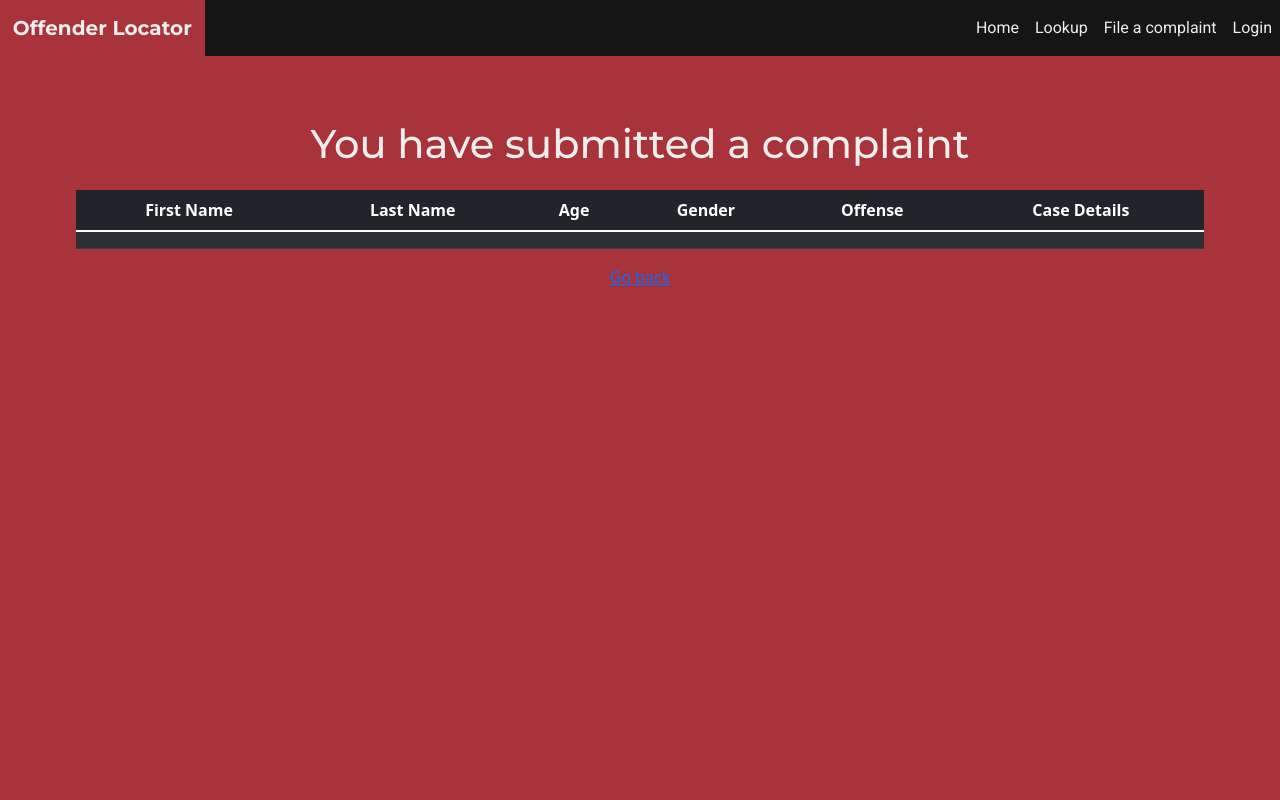
After one commit to renshisena/OffenderLocator, a Django app: page /results/ in a window 1280 px wide. The commit adds this page. Run offline with Django 4.2, Linux system fonts and the light colour scheme; lists and menus that the app fills with data are empty.

Commit message:
Fixed views and url patterns

```diff
--- a/HTML Wireframe/djangoProject/offenderLocatorApp/templates/htmlFiles/forgot.html
+++ b/HTML Wireframe/djangoProject/offenderLocatorApp/templates/htmlFiles/forgot.html
@@ -40,6 +40,7 @@
                 </div>
             </div>
             <form onsubmit="event.preventDefault();return false">
+                {% csrf_token %}
                 <div class="row" id="nomargin">
                 <div class="col-md-4" id="loginpassword">
                     <label for="inputResetPassword">Enter Current Password :</label>
--- a/HTML Wireframe/djangoProject/offenderLocatorApp/templates/htmlFiles/login.html
+++ b/HTML Wireframe/djangoProject/offenderLocatorApp/templates/htmlFiles/login.html
@@ -44,6 +44,7 @@
                 </div>
             </div>
             <form onsubmit="event.preventDefault();return false">
+                {% csrf_token %}
                 <div class="row" id="nomargin">
                     <div class="col-md-4" id="loginpassword">
                         <label for="inputLoginPassword">Password :</label>
--- a/HTML Wireframe/djangoProject/offenderLocatorApp/templates/htmlFiles/lookup.html
+++ b/HTML Wireframe/djangoProject/offenderLocatorApp/templates/htmlFiles/lookup.html
@@ -48,6 +48,7 @@
       <h2>Required Information</h2>
 
         <form>
+          {% csrf_token %}
           <div class="row">
             <div class="col-md-4 col-sm-12" id="lookupfname">
               <label for="searchName" style="color: #eeee;">Offender's Name:</label>
--- /dev/null
+++ b/HTML Wireframe/djangoProject/offenderLocatorApp/templates/htmlFiles/results.html
@@ -0,0 +1,83 @@
+<!DOCTYPE html>
+{% load static %}
+<html lang="en">
+<head>
+    <meta charset="UTF-8">
+    <meta http-equiv="X-UA-Compatible" content="IE=edge">
+    <meta name="viewport" content="width=device-width, initial-scale=1.0">
+
+    <link rel="preconnect" href="https://fonts.googleapis.com">
+    <link rel="preconnect" href="https://fonts.gstatic.com" crossorigin>
+    <link href="https://fonts.googleapis.com/css2?family=Montserrat:wght@400;500;700&family=Roboto:wght@100;300;400&display=swap" rel="stylesheet">
+
+    <link rel="stylesheet" href="https://use.fontawesome.com/releases/v5.15.4/css/all.css" integrity="sha384-DyZ88mC6Up2uqS4h/KRgHuoeGwBcD4Ng9SiP4dIRy0EXTlnuz47vAwmeGwVChigm" crossorigin="anonymous">
+    <link href="https://cdn.jsdelivr.net/npm/bootstrap@5.1.3/dist/css/bootstrap.min.css" rel="stylesheet" integrity="sha384-1BmE4kWBq78iYhFldvKuhfTAU6auU8tT94WrHftjDbrCEXSU1oBoqyl2QvZ6jIW3" crossorigin="anonymous">
+
+    <title>Complaint Preview</title>
+    <link rel="stylesheet" href="{% static 'css/styles.css' %}">
+
+</head>
+<body>
+    <nav class="navbar sticky-top navbar-expand-lg navbar-dark">
+        <a class="navbar-brand" href="welcome.html">Offender Locator</a>
+        <button class="navbar-toggler" type="button" data-bs-toggle="collapse" data-bs-target="#hamburger"
+            aria-controls="hamburger" aria-expanded="false" aria-label="Toggle navigation">
+            <span class="navbar-toggler-icon"></span>
+        </button>
+        <div class="collapse navbar-collapse" id="hamburger">
+            <ul class="navbar-nav ms-auto text-center">
+              <li><a class="nav-link" href="welcome.html">Home</a></li>
+              <li><a class="nav-link" href="lookup.html">Lookup</a></li>
+              <li><a class="nav-link" href="filecomplaint.html">File a complaint</a></li>
+              <li><a class="nav-link" href="login.html">Login</a></li>
+            </ul>
+        </div>
+    </nav>
+
+    <div class="container-fluid">
+        <div class="row" style="margin: 5%;width: auto;">
+            <div class="col-md-12">
+                <h1 style="margin: 0% auto 2%;">You have submitted a complaint</h1>
+            </div>
+            <div class="container-lg">
+                <table class="table table-dark table-striped" id="tableresult">
+                    <thead>
+                        <tr>
+                            <th>First Name</th>
+                            <th>Last Name</th>
+                            <th>Age</th>
+                            <th>Gender</th>
+                            <th>Offense</th>
+                            <th>Case Details</th>
+                        </tr>
+                    </thead>
+                    <tbody>
+
+                    </tbody>
+                </table>
+                <a href="/filecomplaint">Go back</a>
+            </div>
+        </div>
+    </div>
+
+    <script>
+        var table = document.getElementById("tableresult").getElementsByTagName('tbody')[0];
+        var newRow = table.insertRow()
+        cell1 = newRow.insertCell(0);
+        cell1.innerHTML = localStorage.getItem("fNameValue");
+        cell2 = newRow.insertCell(1);
+        cell2.innerHTML = localStorage.getItem("lNameValue");
+        cell3 = newRow.insertCell(2);
+        cell3.innerHTML = localStorage.getItem("ageValue");
+        cell4 = newRow.insertCell(3);
+        cell4.innerHTML = localStorage.getItem("genderValue");
+        cell5 = newRow.insertCell(4);
+        cell5.innerHTML = localStorage.getItem("offenseValue");
+        cell6 = newRow.insertCell(5);
+        cell6.innerHTML = localStorage.getItem("caseDetailsValue");
+    </script>
+
+    <script src="https://cdn.jsdelivr.net/npm/bootstrap@5.1.3/dist/js/bootstrap.bundle.min.js" integrity="sha384-ka7Sk0Gln4gmtz2MlQnikT1wXgYsOg+OMhuP+IlRH9sENBO0LRn5q+8nbTov4+1p" crossorigin="anonymous"></script>
+    <script src="{% static 'JavaScript/script.js' %}"></script>
+</body>
+</html>
--- a/HTML Wireframe/djangoProject/offenderLocatorApp/urls.py
+++ b/HTML Wireframe/djangoProject/offenderLocatorApp/urls.py
@@ -7,5 +7,6 @@ urlpatterns = [
     path('login/', views.login, name='login'),
     path('reset/', views.reset, name='reset'),
     path('lookup/', views.lookup, name='lookup'),
-    path('admin/', views.admin, name='admin'),
+    path('admin_lookup/', views.adminlookup, name='admin_lookup'),
+    path('results/', views.results, name='results'),
 ]
--- a/HTML Wireframe/djangoProject/offenderLocatorApp/views.py
+++ b/HTML Wireframe/djangoProject/offenderLocatorApp/views.py
@@ -3,6 +3,7 @@ from django.shortcuts import render
 # Create your views here.
 
 from django.http import HttpResponse, request
+from .models import offenders
 
 def homepage(request):
     return render(request, 'htmlFiles/homepage.html')
@@ -19,5 +20,25 @@ def reset(request):
 def lookup(request):
     return render(request, 'htmlFiles/lookup.html')
 
-def admin(request):
+def adminlookup(request):
     return render(request, 'htmlFiles/lookupAdmin.html')
+
+def results(request):
+    return render(request, 'htmlFiles/results.html')
+
+
+def addoffender(request):
+    offender = request.POST["inputname"]
+    inputsurname = request.POST["inputsurname"]
+    age = request.POST["inputage"]
+    gender = request.POST["inputgender"]
+    offense = request.POST["inputoffense"]
+    caseDescription = request.POST["inputcasedesc"]
+
+    offendertable = offenders(offender = offender,inputsurname=inputsurname, inputage=age, inputgender = gender, offense = offense, caseDescription = caseDescription)
+
+    offendertable.save()
+    return render(request, "htmlFiles/results.html")
+
+def showoffenders(request):
+    pass
```
Also changed, not shown: HTML Wireframe/djangoProject/offenderLocatorApp/models.py (+17 -8 lines), HTML Wireframe/djangoProject/offenderLocatorApp/templates/htmlFiles/filecomplaint.html (+8 -7 lines).
